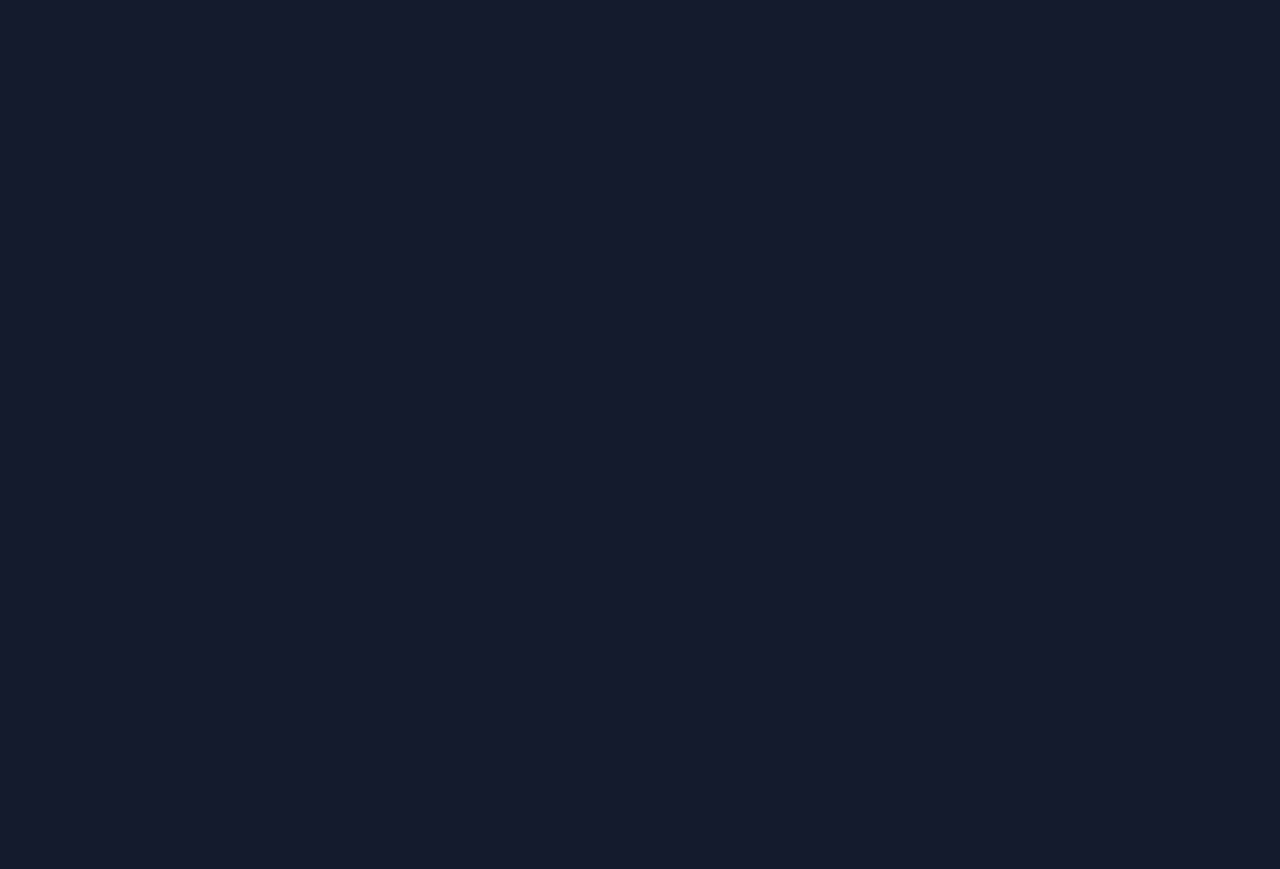
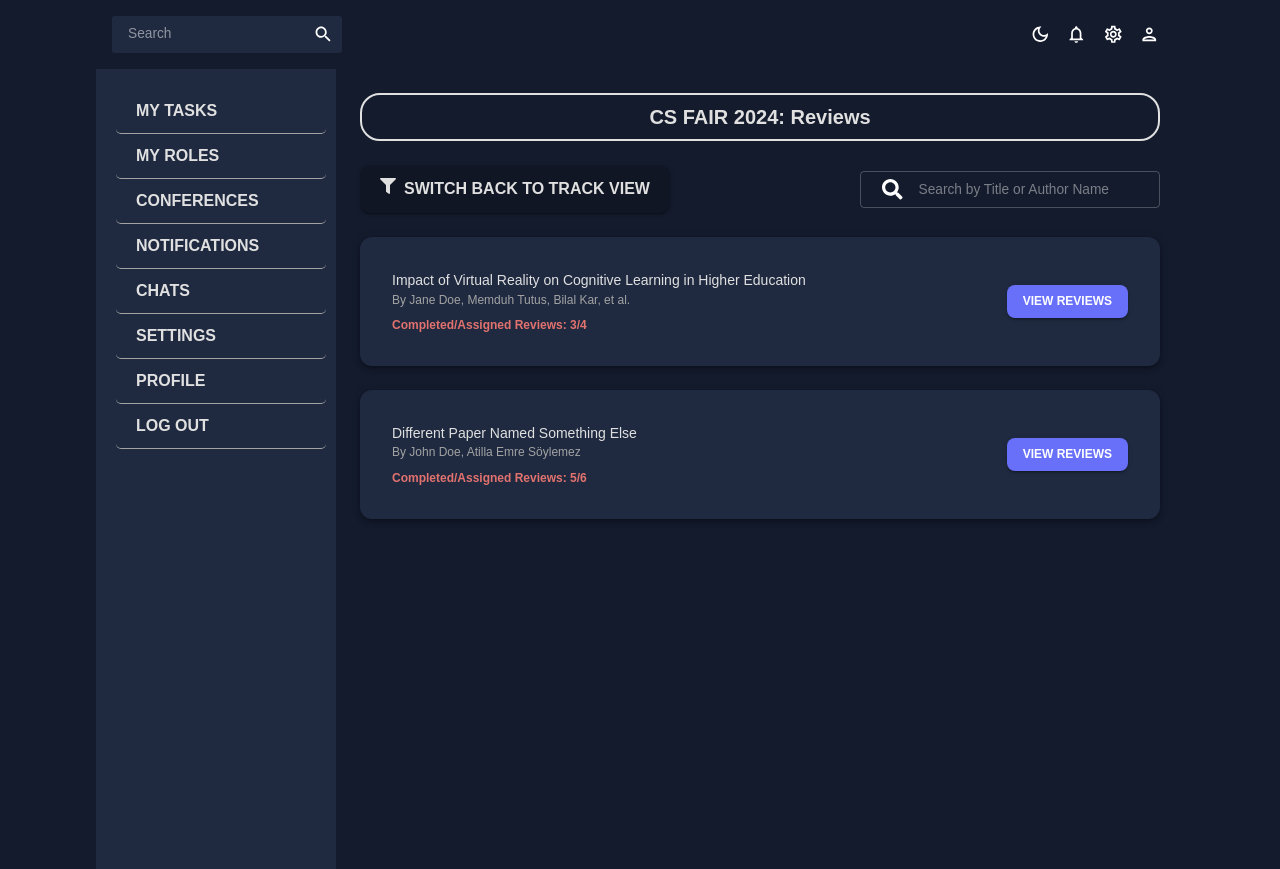
Before and after one commit to conferencer-bilkent/conferencer, a React (Vite) app in the folder frontend/: page /review in a window 1280 px wide. Before the commit this address had no page. Before the commit the page ends 800 px from the top, so only its background shows below. Built offline with nearby package versions, Linux system fonts and the light colour scheme.

Commit message:
review page

```diff
--- a/frontend/src/App.tsx
+++ b/frontend/src/App.tsx
@@ -7,6 +7,8 @@ import { ThemeProvider, CssBaseline, Box } from "@mui/material";
 import { ColorModeContext, useMode } from "./theme";
 import ConferencePage from "./components/Pages/Conference/ConferencePage";
 import HomePage from "./components/Pages/Home/Homepage";
+import MyTasks from "./components/Pages/MyTasks/MyTasks";
+import ReviewsPage from "./components/Pages/Conference/components/Reviews/ReviewsPage";
 
 const App: React.FC = () => {
   const [theme, colorMode] = useMode();
@@ -33,6 +35,9 @@ const App: React.FC = () => {
                 <Route path="/register" element={<RegisterForm />} />
                 <Route path="/home" element={<HomePage />} />
                 <Route path="/conference" element={<ConferencePage />} />
+                <Route path="/mytasks" element={<MyTasks />} />
+                <Route path="/review" element={<ReviewsPage />} />
+
                 <Route path="/" element={<LoginForm />} />
               </Routes>
             </div>
--- /dev/null
+++ b/frontend/src/components/Pages/Conference/components/Reviews/ReviewsPage.tsx
@@ -0,0 +1,220 @@
+import React, { useState } from "react";
+import Topbar from "../../../../global/TopBar";
+import AppTitle from "../../../../global/AppTitle";
+import SideMenu from "../../../../global/SideMenu";
+import { getMenuItemsForPage } from "../../../../global/sideMenuConfig";
+import AppButton from "../../../../global/AppButton";
+import { FaFilter, FaSearch } from "react-icons/fa";
+import {
+  Box,
+  IconButton,
+  TextField,
+  Button,
+  InputAdornment,
+  useTheme,
+  Collapse,
+  Typography,
+} from "@mui/material";
+import { tokens } from "../../../../../theme";
+
+const mockReviews = [
+  {
+    id: 1,
+    title:
+      "Impact of Virtual Reality on Cognitive Learning in Higher Education",
+    authors: "Jane Doe, Memduh Tutus, Bilal Kar, et al.",
+    reviewsCompleted: 3,
+    reviewsAssigned: 4,
+    abstract:
+      "This study explores the dynamics of [Insert research topic] to address key problems or research questions. With growing relevance in the context of technological and educational innovation, the study investigates immersive environments and their cognitive effects on higher education learners. Specific methods include controlled experiments, survey evaluations, and simulation modeling. Results show significant engagement patterns and retention improvements...",
+    keywords: [
+      "Virtual Reality",
+      "Cognitive Learning",
+      "STEM Education",
+      "Immersive Learning",
+    ],
+    assignedReviewers: "None",
+    publicationDate: "21.12.2024",
+  },
+  {
+    id: 2,
+    title: "Different Paper Named Something Else",
+    authors: "John Doe, Atilla Emre Söylemez",
+    reviewsCompleted: 5,
+    reviewsAssigned: 6,
+    abstract:
+      "This paper investigates emerging methods in learning science using experimental models and simulation-based instruction. Our key finding highlights the role of adaptive technologies in increasing learner agency and performance outcomes.",
+    keywords: ["AI", "Learning Models", "Simulated Environments"],
+    assignedReviewers: "Reviewer A, Reviewer B",
+    publicationDate: "10.01.2025",
+  },
+];
+
+const ReviewsPage: React.FC = () => {
+  const theme = useTheme();
+  const colors = tokens(theme.palette.mode);
+  const menuItems = getMenuItemsForPage("home");
+
+  const [expandedId, setExpandedId] = useState<number | null>(null);
+
+  const handleToggleExpand = (id: number) => {
+    setExpandedId((prev) => (prev === id ? null : id));
+  };
+
+  const getReviewColor = (completed: number, assigned: number) => {
+    return completed < assigned
+      ? colors.redAccent[400]
+      : colors.greenAccent[400];
+  };
+
+  return (
+    <>
+      <Topbar />
+      <Box display="flex">
+        <Box width="240px" bgcolor={colors.primary[400]} minHeight="100vh">
+          <SideMenu items={menuItems} onItemClick={() => {}} />
+        </Box>
+
+        <Box
+          flex="1"
+          p={3}
+          display="flex"
+          flexDirection="column"
+          alignItems="center"
+        >
+          <AppTitle text="CS FAIR 2024: Reviews" />
+
+          <Box
+            display="flex"
+            justifyContent="space-between"
+            alignItems="center"
+            flexWrap="wrap"
+            gap={2}
+            my={3}
+            width="800px"
+          >
+            <AppButton icon={<FaFilter />} text="Switch Back to Track View" />
+            <TextField
+              placeholder="Search by Title or Author Name"
+              variant="outlined"
+              size="small"
+              sx={{
+                borderRadius: "10px",
+                input: {
+                  color: colors.grey[100],
+                },
+                minWidth: "300px",
+              }}
+              InputProps={{
+                startAdornment: (
+                  <InputAdornment position="start">
+                    <IconButton>
+                      <FaSearch />
+                    </IconButton>
+                  </InputAdornment>
+                ),
+              }}
+            />
+          </Box>
+
+          {mockReviews.map((paper) => (
+            <Box
+              key={paper.id}
+              width="800px"
+              p={2}
+              mb={3}
+              borderRadius="12px"
+              bgcolor={colors.primary[400]} // Match SideMenu background
+              boxShadow={4}
+              sx={{
+                transition: "all 0.3s ease-in-out",
+              }}
+            >
+              <Box
+                display="flex"
+                justifyContent="space-between"
+                alignItems="center"
+                p={2}
+                borderRadius="8px"
+              >
+                <Box>
+                  <Typography variant="h6" color={colors.grey[100]}>
+                    {paper.title}
+                  </Typography>
+                  <Typography variant="body2" color={colors.grey[300]}>
+                    By {paper.authors}
+                  </Typography>
+                  <Typography
+                    variant="body2"
+                    fontWeight="bold"
+                    mt={1}
+                    color={getReviewColor(
+                      paper.reviewsCompleted,
+                      paper.reviewsAssigned
+                    )}
+                  >
+                    Completed/Assigned Reviews: {paper.reviewsCompleted}/
+                    {paper.reviewsAssigned}
+                  </Typography>
+                </Box>
+                <Button
+                  variant="contained"
+                  onClick={() => handleToggleExpand(paper.id)}
+                  sx={{
+                    borderRadius: "8px",
+                    fontWeight: "bold",
+                    backgroundColor: colors.blueAccent[500],
+                    "&:hover": {
+                      backgroundColor: colors.blueAccent[400],
+                    },
+                  }}
+                >
+                  {expandedId === paper.id ? "Close" : "View Reviews"}
+                </Button>
+              </Box>
+
+              <Collapse
+                in={expandedId === paper.id}
+                timeout="auto"
+                unmountOnExit
+              >
+                <Box mt={2} p={2} borderTop={`1px solid ${colors.grey[700]}`}>
+                  <Typography variant="body2" color={colors.grey[300]} mb={1}>
+                    <strong>Publication Date:</strong> {paper.publicationDate}
+                  </Typography>
+                  <Box
+                    sx={{
+                      maxHeight: "150px",
+                      overflowY: "auto",
+                      paddingRight: "5px",
+                      pr: 1,
+                      color: colors.grey[100],
+                    }}
+                  >
+                    <Typography variant="body2">
+                      <strong>Abstract:</strong> {paper.abstract}
+                    </Typography>
+                  </Box>
+                  <Typography variant="body2" color={colors.grey[300]} mt={2}>
+                    <strong>Keywords:</strong>{" "}
+                    {paper.keywords.map((kw, i) => (
+                      <Box key={i} component="span" mr={1}>
+                        #{kw}
+                      </Box>
+                    ))}
+                  </Typography>
+                  <Typography variant="body2" color={colors.grey[300]} mt={1}>
+                    <strong>Assigned Reviewer(s):</strong>{" "}
+                    {paper.assignedReviewers}
+                  </Typography>
+                </Box>
+              </Collapse>
+            </Box>
+          ))}
+        </Box>
+      </Box>
+    </>
+  );
+};
+
+export default ReviewsPage;
```
